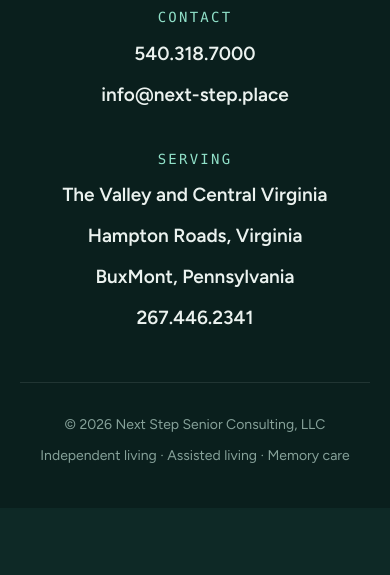
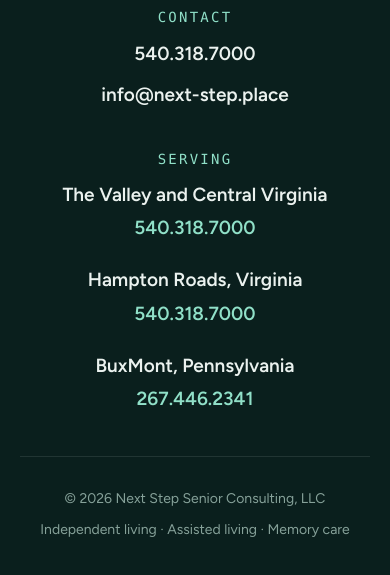
Before and after one commit to keithbreault/next-step-website, a plain HTML site: page privacy.html in a window 390 px wide. Shown: the part 2074-2649 px from the top of the page. Before the commit the page ends 2582 px from the top, so only its background shows below. Drawn offline with Linux system fonts and the light colour scheme; a web font is replaced by a local one.

Commit message:
Add phone numbers to each service region

```diff
--- a/privacy.html
+++ b/privacy.html
@@ -126,10 +126,18 @@
         </div>
         <div class="footer-col">
           <h3>Serving</h3>
-          <p>The Valley and Central Virginia</p>
-          <p>Hampton Roads, Virginia</p>
-          <p>BuxMont, Pennsylvania</p>
-          <a href="tel:12674462341">267.446.2341</a>
+          <div class="footer-pair">
+            <p>The Valley and Central Virginia</p>
+            <a class="footer-phone" href="tel:15403187000">540.318.7000</a>
+          </div>
+          <div class="footer-pair">
+            <p>Hampton Roads, Virginia</p>
+            <a class="footer-phone" href="tel:15403187000">540.318.7000</a>
+          </div>
+          <div class="footer-pair">
+            <p>BuxMont, Pennsylvania</p>
+            <a class="footer-phone" href="tel:12674462341">267.446.2341</a>
+          </div>
         </div>
       </div>
     </div>
--- a/styles.css
+++ b/styles.css
@@ -352,6 +352,8 @@ body.no-emblems .contact-motif{display:none}
   border:1px solid var(--line);border-radius:999px;
   padding:.55em 1.15em;
 }
+.loc-chip a{color:var(--mint);white-space:nowrap}
+.loc-chip a:hover{color:var(--ink)}
 
 /* ---------- Contact ---------- */
 .contact{background:var(--bg-3);border-top:1px solid var(--line-soft)}
@@ -425,11 +427,11 @@ body.no-emblems .contact-motif{display:none}
 .footer-home .footer-top img{height:clamp(135px,15vw,192px)}
 .footer-home .footer-cols{display:flex;flex-direction:column;gap:30px}
 .footer-home .footer-col h3{font-size:calc(21px * var(--scale));margin-bottom:.6em}
-.footer-home .footer-pair{margin-bottom:1.15em}
-.footer-home .footer-pair:last-child{margin-bottom:0}
-.footer-home .footer-pair p,.footer-home .footer-pair a{margin-bottom:.1em}
-.footer-home .footer-col a.footer-phone{color:var(--mint)}
-.footer-home .footer-col a.footer-phone:hover{color:var(--ink)}
+.footer-pair{margin-bottom:1.15em}
+.footer-pair:last-child{margin-bottom:0}
+.footer-pair p,.footer-pair a{margin-bottom:.1em}
+.footer-col a.footer-phone{color:var(--mint)}
+.footer-col a.footer-phone:hover{color:var(--ink)}
 
 /* ---------- Responsive ---------- */
 @media (max-width:900px){
```
Also changed, not shown: index.html (+3 -4 lines).
